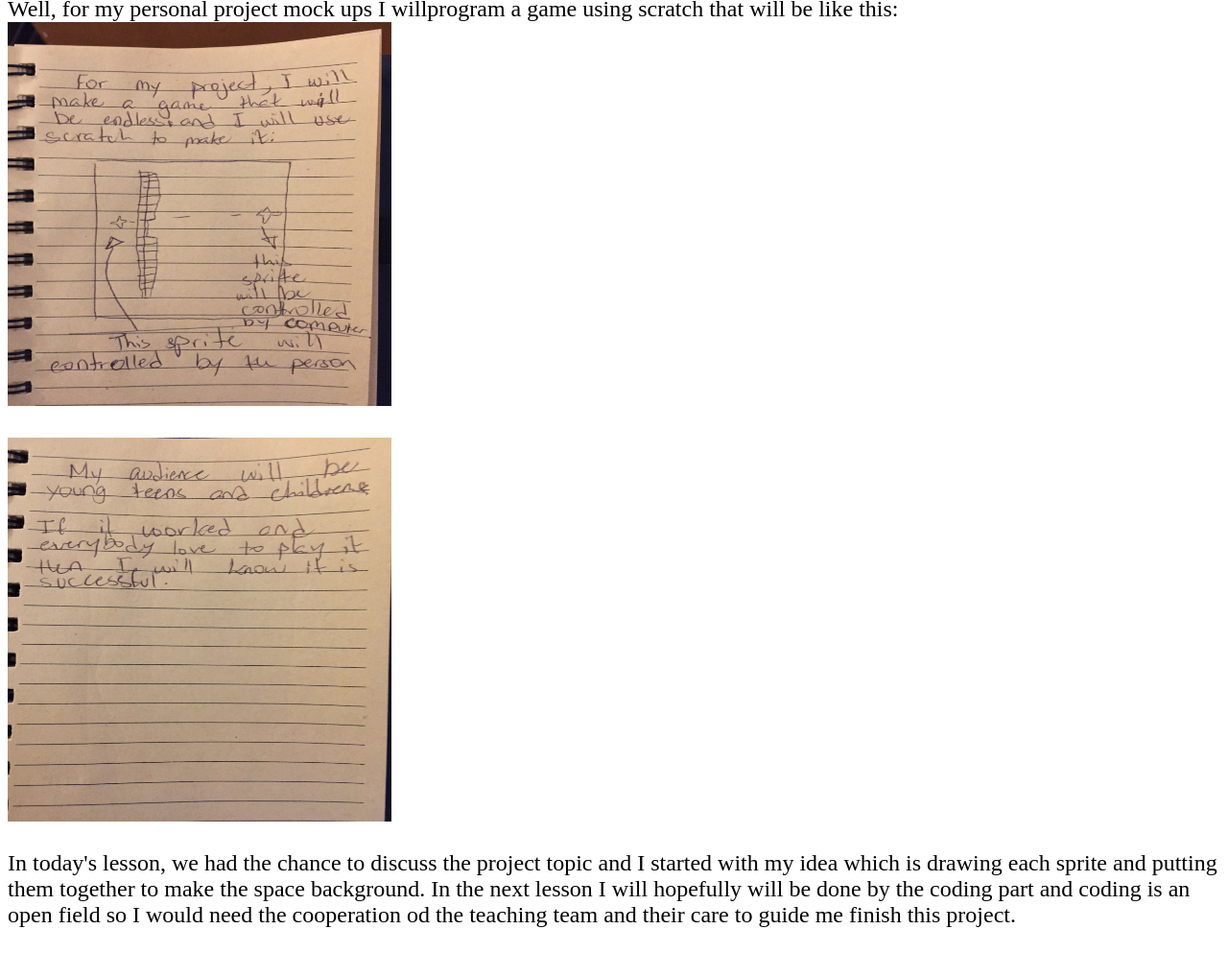
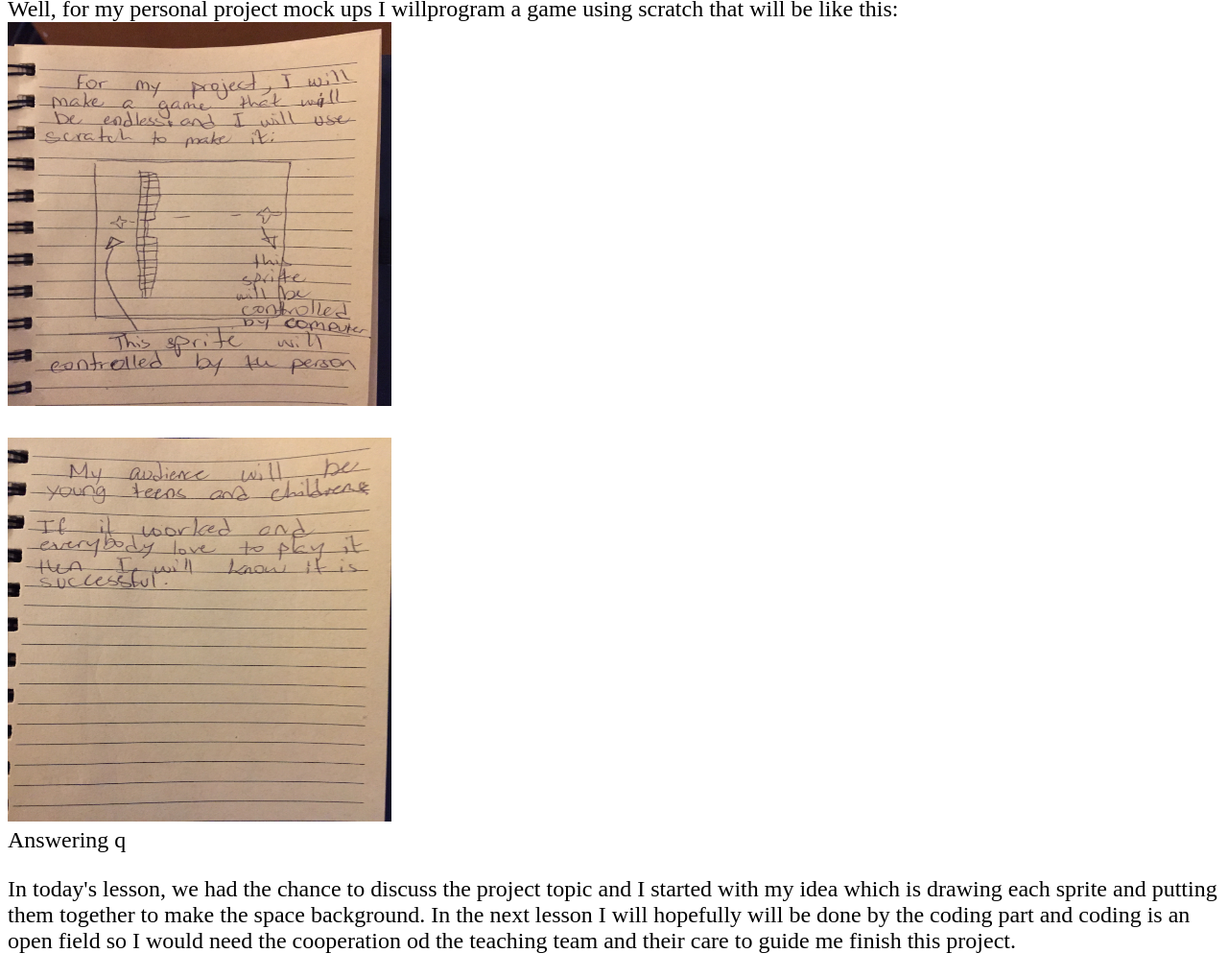
Before and after one commit to metebalmadi/metebalmadi.github.io, a plain HTML site: page index.html in a window 1280 px wide. Shown: the part 1958-2976 px from the top of the page at 96% size. Before the commit the page ends 2949 px from the top, so only its background shows below. Drawn offline with Linux system fonts and the light colour scheme; a script that the page names is missing.

Commit message:
Answering q

```diff
--- a/index.html
+++ b/index.html
@@ -51,6 +51,7 @@
 <br>
 <img src="pmock-ups1.jpg" height="400px"  width="400px">
 <br>
+<div>Answering q</div>
 <p>In today's lesson, we had the chance to discuss the project topic and I started with my idea which is drawing each sprite and putting them together to make the space background. In the next lesson I will hopefully will be done by the coding part and coding is an open field so I would need the cooperation od the teaching team and their care to guide me finish this project.</p>
 </body>
 
```
